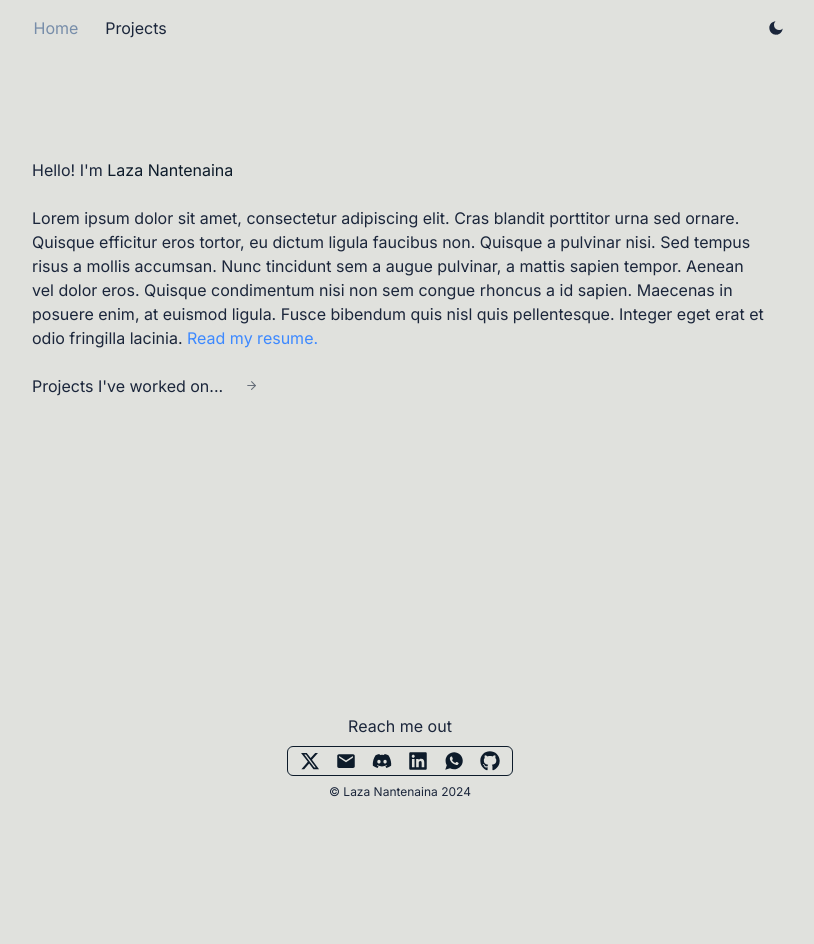
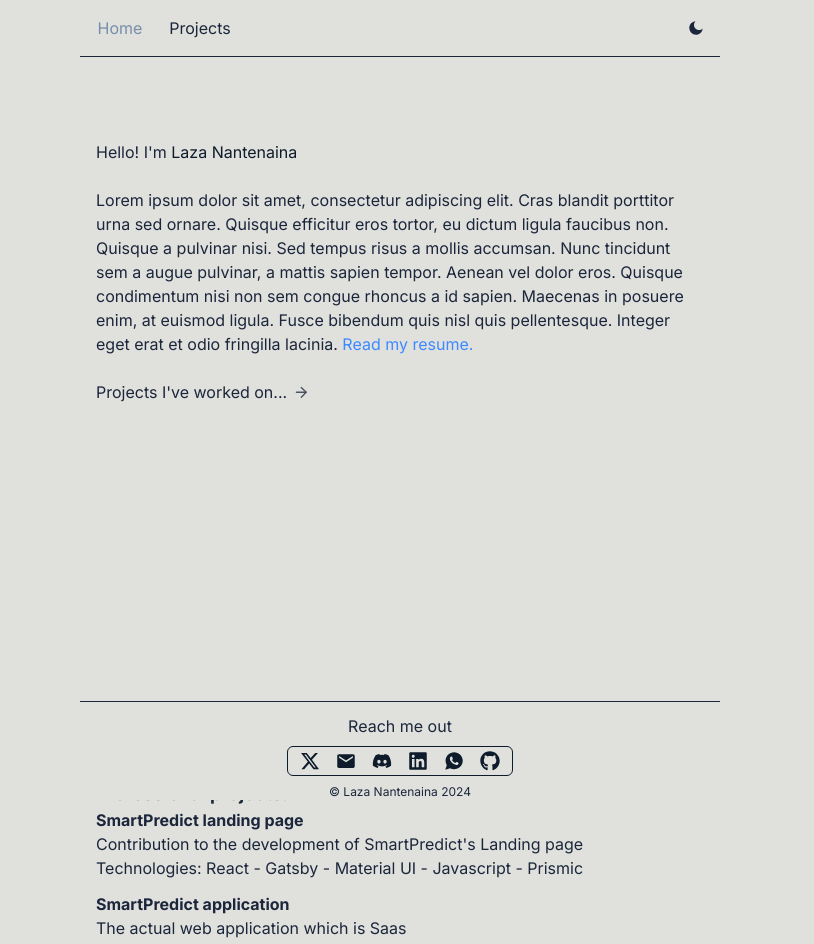
Before and after one commit to laza6030/portfolio-2.0, a Next.js app: page / in a window 1280 px wide. Shown: the top 944 px of the page, without its empty margins (240-1054 px from the left). Before the commit the page ends 800 px from the top, so only its background shows below. Built offline with nearby package versions, Linux system fonts and the light colour scheme.

Commit message:
Switch to one page site

```diff
--- a/src/app/components/Footer/Footer.tsx
+++ b/src/app/components/Footer/Footer.tsx
@@ -2,7 +2,7 @@ import SocialMedia from "./SocialMedia";
 
 export default function Footer() {
   return (
-    <div className="mt-auto flex flex-col items-center">
+    <div className="fixed bottom-0 flex w-1/2 flex-col items-center border-t-[1px] bg-light-gray pt-3 transition-bg dark:bg-gunmetal-blue">
       <p>Reach me out</p>
 
       <SocialMedia />
--- a/src/app/components/IntroduceMe.tsx
+++ b/src/app/components/IntroduceMe.tsx
@@ -3,7 +3,7 @@ import { FiArrowRight } from "react-icons/fi";
 
 export default function IntroduceMe() {
   return (
-    <div className="mb-auto mt-auto flex h-1/2 flex-col p-4">
+    <div className="mb-auto mt-[10%] flex h-[80vh] flex-col p-4">
       <p>
         Hello! I'm&nbsp;
         <span className="text-dark-blue dark:text-cadet-blue">
@@ -36,7 +36,7 @@ export default function IntroduceMe() {
       <br />
 
       <div>
-        <Link href="/projects" className="flex items-center">
+        <Link href="/#projects" className="flex items-center">
           Projects I've worked on...
           <FiArrowRight className={`relative ml-3 animate-moving-arrow`} />
         </Link>
--- a/src/app/components/NavBar.tsx
+++ b/src/app/components/NavBar.tsx
@@ -32,10 +32,10 @@ export default function NavBar(props: IProps) {
   };
 
   return (
-    <div className="flex w-full flex-row justify-between">
+    <div className="fixed z-[1] flex w-1/2 flex-row justify-between border-b-[1px] bg-light-gray transition-bg dark:bg-gunmetal-blue">
       <div className="flex flex-row">
         <Link
-          href="/"
+          href="/#home"
           className={clsx(
             `relative flex w-20 animate-fade-down justify-center p-4 hover:font-bold`,
             {
@@ -48,7 +48,7 @@ export default function NavBar(props: IProps) {
         </Link>
 
         <Link
-          href="/projects"
+          href="/#projects"
           className={clsx(
             `relative flex w-20 animate-fade-down justify-center p-4 animation-delay-[100ms] hover:font-bold`,
             {
@@ -76,7 +76,7 @@ export default function NavBar(props: IProps) {
 
       <button
         onClick={handleSwitchTheme}
-        className={`relative animate-fade-down animation-delay-[300ms]`}
+        className={`relative animate-fade-down p-4 animation-delay-[300ms]`}
       >
         {isDarkMode ? <MdSunny /> : <RiMoonFill />}
       </button>
--- a/src/app/components/Project/ProjectItem.tsx
+++ b/src/app/components/Project/ProjectItem.tsx
@@ -13,7 +13,7 @@ export default function ProjectItem(props: IProps) {
       <div className="flex flex-wrap">
         Technologies:
         {tools.map((item, index) => (
-          <span>
+          <span key={`techno-${index}`}>
             &nbsp;{item} {index !== tools.length - 1 && "-"}
           </span>
         ))}
--- a/src/app/projects/page.tsx
+++ b/src/app/components/Project/index.tsx
@@ -1,9 +1,9 @@
 import { projectList, sideProjectList } from "@/app/lib/data";
-import ProjectItem from "@/app/components/Project/ProjectItem";
+import ProjectItem from "./ProjectItem";
 
 export default function Projects() {
   return (
-    <div className="flex flex-wrap p-4">
+    <div id="projects" className="mb-32 flex h-[80vh] flex-wrap p-4">
       <h3 className="font-bold">Professional projects:</h3>
       <br />
       <div className="flex flex-wrap justify-start">
@@ -18,7 +18,7 @@ export default function Projects() {
       <br />
       <div className="flex flex-wrap justify-start">
         {sideProjectList.map((project, index) => (
-          <ProjectItem key={`project-item-${index}`} {...project} />
+          <ProjectItem key={`side-project-item-${index}`} {...project} />
         ))}
       </div>
     </div>
--- a/src/app/layout.tsx
+++ b/src/app/layout.tsx
@@ -1,6 +1,6 @@
 "use client";
 
-import { useState } from "react";
+import { useState, useEffect } from "react";
 // import type { Metadata } from "next";
 import { Inter } from "next/font/google";
 import "./globals.css";
@@ -23,22 +23,31 @@ export default function RootLayout({
 }: Readonly<{
   children: React.ReactNode;
 }>) {
-  const [isDarkMode, setIsDarkMode] = useState<boolean>(
-    typeof window !== "undefined"
-      ? localStorage.getItem("theme") === "dark"
-      : false,
-  );
+  const [isDarkMode, setIsDarkMode] = useState<boolean>(false);
+
+  // To prevent hydration error
+  useEffect(() => {
+    setIsDarkMode(
+      typeof window !== "undefined"
+        ? localStorage.getItem("theme") === "dark"
+        : false,
+    );
+  }, []);
 
   const [showLoading, setShowLoading] = useState<boolean>(true);
 
   return (
-    <html lang="en" className={isDarkMode ? "dark" : ""}>
+    <html
+      lang="en"
+      className={isDarkMode ? "dark" : ""}
+      style={{ scrollBehavior: "smooth" }}
+    >
       <body
         className={`${inter.className} linear delay-250 flex justify-center bg-light-gray text-gunmetal-blue transition-bg dark:bg-gunmetal-blue dark:text-light-gray`}
       >
-        {showLoading && <Loading hideLoading={() => setShowLoading(false)} />}
+        {/* {showLoading && <Loading hideLoading={() => setShowLoading(false)} />} */}
 
-        <main className="flex h-screen w-3/5 flex-col items-center">
+        <main className="flex h-screen w-1/2 flex-col items-center">
           <NavBar isDarkMode={isDarkMode} setIsDarkMode={setIsDarkMode} />
           {children}
           <Footer />
--- a/src/app/loading.tsx
+++ b/src/app/loading.tsx
@@ -1,16 +1,8 @@
 "use client";
-
-import { useEffect } from "react";
 
 import ProgressBar from "@/app/components/ProgressBar";
 
-export default function Loading({ hideLoading }: { hideLoading?: () => void }) {
-  useEffect(() => {
-    setTimeout(() => {
-      hideLoading?.();
-    }, 1000);
-  }, []);
-
+export default function Loading() {
   return (
     <div className="fixed z-[1] flex h-full w-full flex-col items-center justify-center backdrop-blur-[5px]">
       Loading...
--- a/src/app/page.tsx
+++ b/src/app/page.tsx
@@ -1,9 +1,14 @@
 "use client";
 
-import dynamic from "next/dynamic";
-
-const IntroduceMe = dynamic(() => import("@/app/components/IntroduceMe"));
+import IntroduceMe from "@/app/components/IntroduceMe";
+import Project from "@/app/components/Project";
 
 export default function Home() {
-  return <IntroduceMe />;
+  return (
+    <div className="mt-[60px]">
+      <span id="home"></span>
+      <IntroduceMe />
+      <Project />
+    </div>
+  );
 }
```
